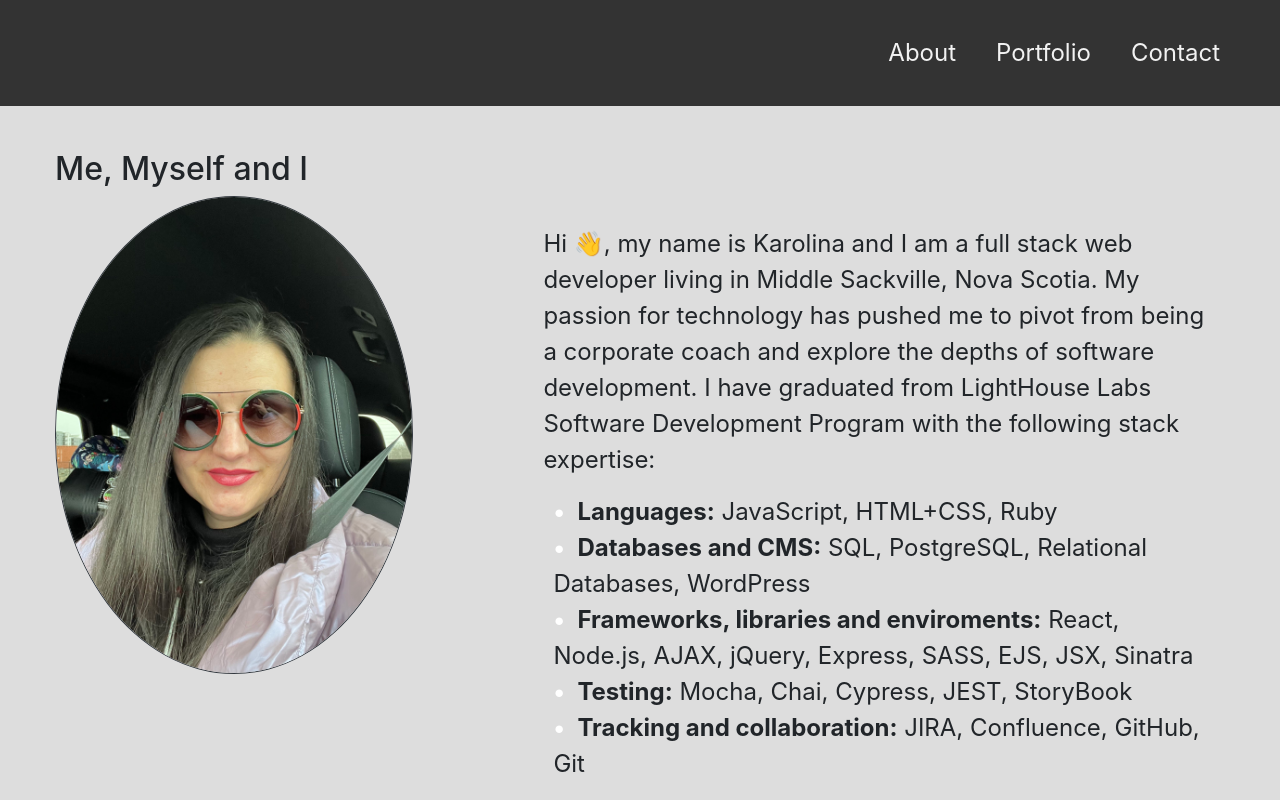
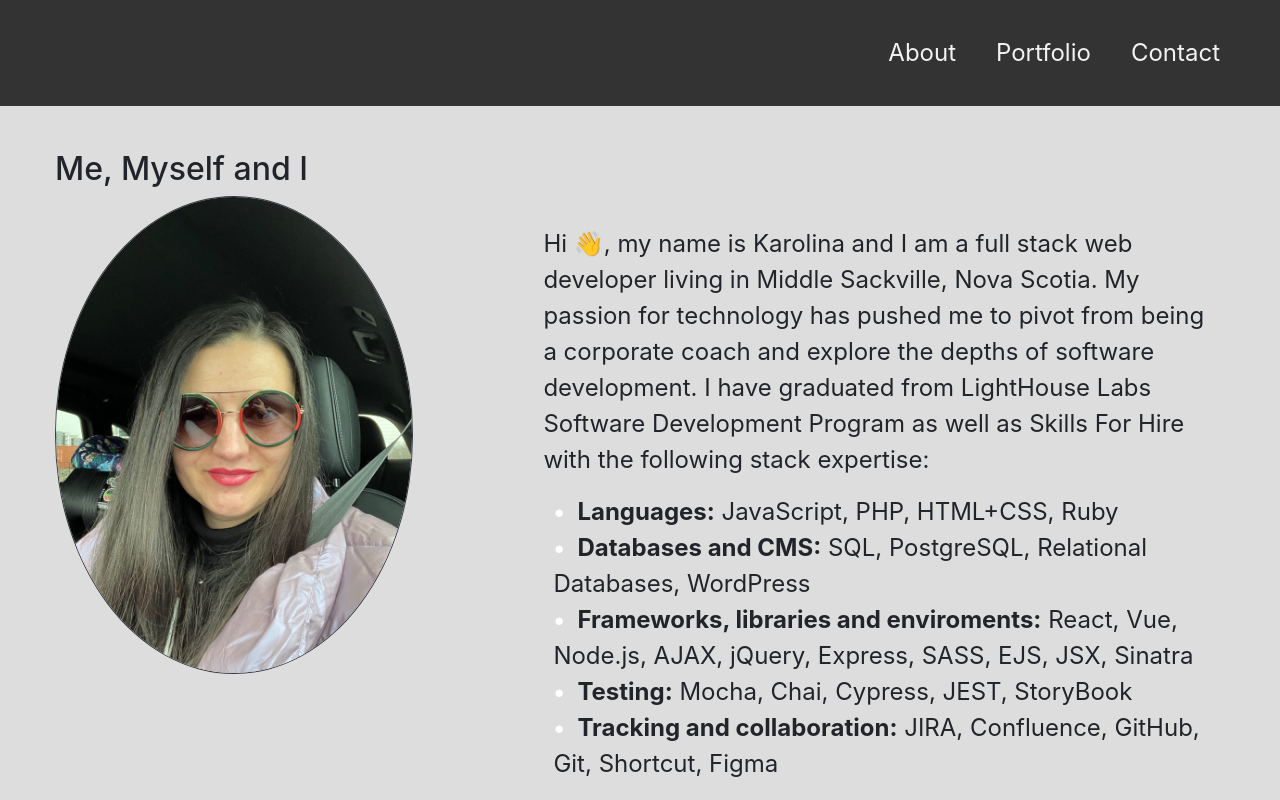
Before and after one commit to quackness/my-website, a React (Create React App) app in the folder client/: page / in a window 1280 px wide. Shown: the top 800 px of the page. Built offline with nearby package versions, Linux system fonts and the light colour scheme; some icons are missing.

Commit message:
update web site

```diff
--- a/client/src/components/About.jsx
+++ b/client/src/components/About.jsx
@@ -4,12 +4,17 @@ export default function About() {
   return (
     <div className="about">
       <div class>
-
         <h2 id="about">Me, Myself and I</h2>
       </div>
       <div className="about-container">
         <div className="about-image">
-          <img height="100%" width="100%" className="img-fluid border border-dark" src={karo} alt="karo" />
+          <img
+            height="100%"
+            width="100%"
+            className="img-fluid border border-dark"
+            src={karo}
+            alt="karo"
+          />
         </div>
         <div className="about-right">
           <p>
@@ -17,26 +22,27 @@ export default function About() {
             living in Middle Sackville, Nova Scotia. My passion for technology
             has pushed me to pivot from being a corporate coach and explore the
             depths of software development. I have graduated from LightHouse
-            Labs Software Development Program with the following stack
-            expertise:
+            Labs Software Development Program as well as Skills For Hire with
+            the following stack expertise:
           </p>
           <ul>
             <li>
-              <b>Languages:</b> JavaScript, HTML+CSS, Ruby
+              <b>Languages:</b> JavaScript, PHP, HTML+CSS, Ruby
             </li>
             <li>
               <b>Databases and CMS:</b> SQL, PostgreSQL, Relational Databases,
               WordPress
             </li>
             <li>
-              <b>Frameworks, libraries and enviroments:</b> React, Node.js,
+              <b>Frameworks, libraries and enviroments:</b> React, Vue, Node.js,
               AJAX, jQuery, Express, SASS, EJS, JSX, Sinatra
             </li>
             <li>
               <b>Testing:</b> Mocha, Chai, Cypress, JEST, StoryBook
             </li>
             <li>
-              <b>Tracking and collaboration:</b> JIRA, Confluence, GitHub, Git
+              <b>Tracking and collaboration:</b> JIRA, Confluence, GitHub, Git,
+              Shortcut, Figma
             </li>
           </ul>
           <p>
```
